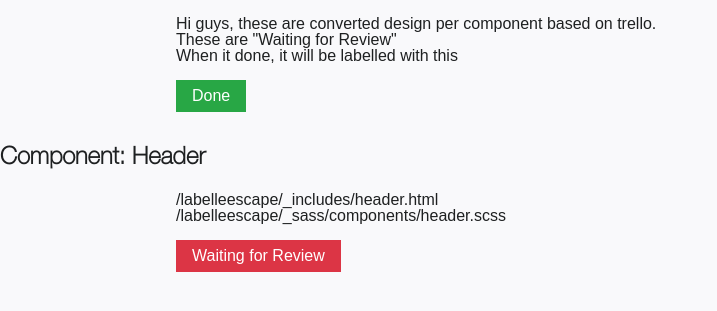
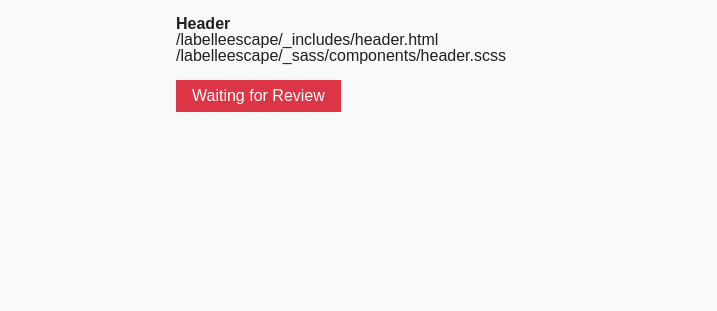
Before and after one commit to eighthijr/labelleescape, a Jekyll site: the page built from index.html, in a window 1280 px wide. Shown: the top 311 px of the page, without its empty margins (0-717 px from the left). Built offline with Jekyll 4.4.1, drawn with Linux system fonts in a browser that asks for light colours.

Commit message:
Update index.html

```diff
--- a/index.html
+++ b/index.html
@@ -3,16 +3,7 @@ layout: trello
 ---
 
 <p class="trello">
-  Hi guys, these are converted design per component based on trello.<br>
-  These are "Waiting for Review"<br>
-  When it done, it will be labelled with this<br>
-  <span class="component-status component-status--is-done">Done</span>
-</p>
-
-<h4>
-  Component: Header
-</h4>
-<p class="trello">
+  <strong>Header</strong><br>
   <span class="location location--html">{{ site.baseurl }}/_includes/header.html</span><br>
   <span class="location location--sass">{{ site.baseurl }}/_sass/components/header.scss</span><br>
   <span class="component-status component-status--is-waiting-for-review">Waiting for Review</span>
```
